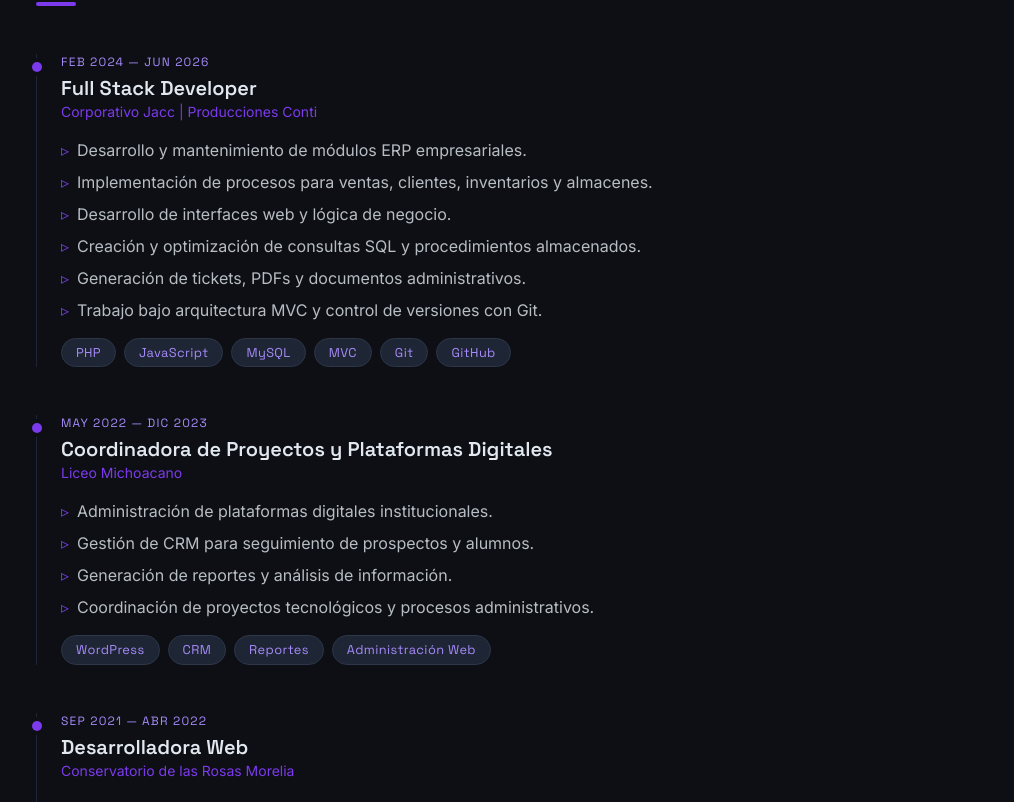
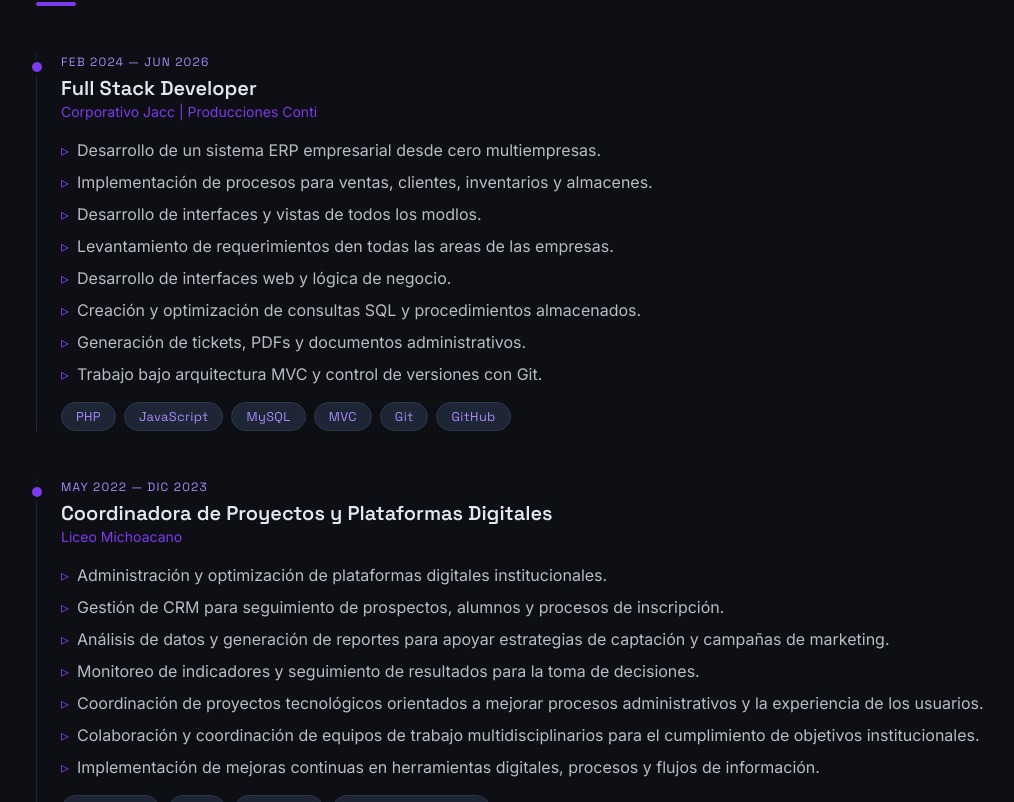
Before and after one commit to brendajguzman/portafolio, a React app: page / in a window 1280 px wide. Shown: the part 1118-1920 px from the top of the page, without its empty margins (116-1130 px from the left). Built offline with nearby package versions, Linux system fonts and the light colour scheme; the HTML template or start-up script is replaced by a standard one.

Commit message:
Actualizando proyectos

```diff
--- a/src/components/Experience.jsx
+++ b/src/components/Experience.jsx
@@ -4,8 +4,10 @@ const jobs = [
     company: 'Corporativo Jacc | Producciones Conti',
     period: 'Feb 2024 — Jun 2026',
     highlights: [
-      'Desarrollo y mantenimiento de módulos ERP empresariales.',
+      'Desarrollo de un sistema ERP empresarial desde cero multiempresas.',
       'Implementación de procesos para ventas, clientes, inventarios y almacenes.',
+      'Desarrollo de interfaces y vistas de todos los modlos.',
+      'Levantamiento de requerimientos den todas las areas de las empresas.',
       'Desarrollo de interfaces web y lógica de negocio.',
       'Creación y optimización de consultas SQL y procedimientos almacenados.',
       'Generación de tickets, PDFs y documentos administrativos.',
@@ -18,10 +20,13 @@ const jobs = [
     company: 'Liceo Michoacano',
     period: 'May 2022 — Dic 2023',
     highlights: [
-      'Administración de plataformas digitales institucionales.',
-      'Gestión de CRM para seguimiento de prospectos y alumnos.',
-      'Generación de reportes y análisis de información.',
-      'Coordinación de proyectos tecnológicos y procesos administrativos.',
+      'Administración y optimización de plataformas digitales institucionales.',
+      'Gestión de CRM para seguimiento de prospectos, alumnos y procesos de inscripción.',
+      'Análisis de datos y generación de reportes para apoyar estrategias de captación y campañas de marketing.',
+      'Monitoreo de indicadores y seguimiento de resultados para la toma de decisiones.',
+      'Coordinación de proyectos tecnológicos orientados a mejorar procesos administrativos y la experiencia de los usuarios.',
+      'Colaboración y coordinación de equipos de trabajo multidisciplinarios para el cumplimiento de objetivos institucionales.',
+      'Implementación de mejoras continuas en herramientas digitales, procesos y flujos de información.',
     ],
     stack: ['WordPress', 'CRM', 'Reportes', 'Administración Web'],
   },
--- a/src/components/Projects.jsx
+++ b/src/components/Projects.jsx
@@ -55,6 +55,14 @@ const projects = [
     demo: '#',
     github: 'https://github.com/brendajguzman',
   },
+  {
+  title: 'Sitio Web Corporativo - Conti Papelerías',
+  image: `${import.meta.env.BASE_URL}images/conti.png`,
+  desc: 'Participación en el desarrollo y mantenimiento del sitio web corporativo de Conti Papelerías, colaborando en la implementación de interfaces y funcionalidades con PHP, HTML, CSS y JavaScript.',
+  stack: ['PHP', 'HTML', 'CSS', 'JavaScript'],
+  demo: 'https://contipapelerias.com.mx/',
+  github: null,
+}
 ]
 export default function Projects() {
   return (
```
Also changed, not shown: public/images/conti.png (added).
